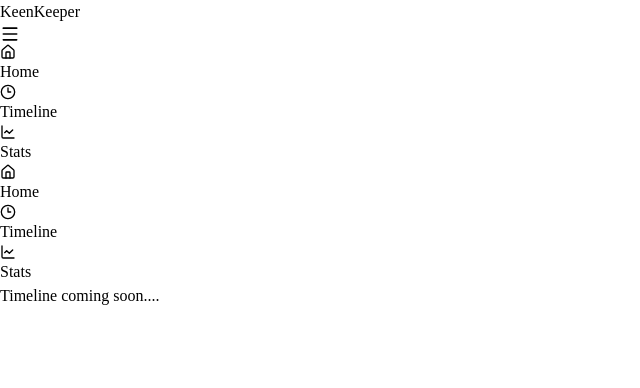
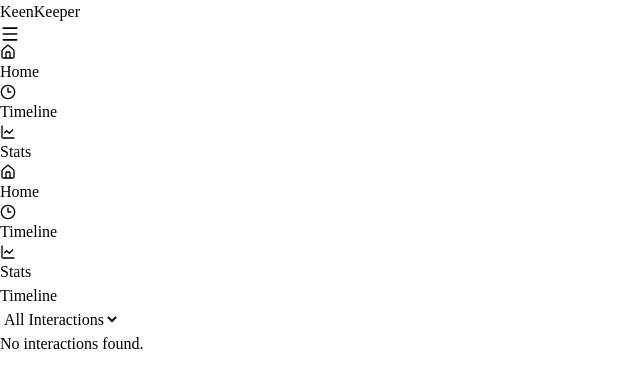
Before and after one commit to arnobpaul46/assignment-seven, a React (Vite) app: page /timeline in a window 1280 px wide. Shown: the top 388 px of the page, without its empty margins (0-640 px from the left). Built offline with nearby package versions, Linux system fonts and the light colour scheme.

Commit message:
Timeline section   done

```diff
--- a/src/App.jsx
+++ b/src/App.jsx
@@ -4,6 +4,8 @@
 
 const App = () => {
   const [friends, setFriends] = useState([])
+  const [timeline, setTimeline] = useState([])
+
 
   useEffect(() => {
     fetch("/friends.json")
@@ -11,12 +13,20 @@
       .then(data => setFriends(data));
   }, []);
 
-
+  const addTimelineEvent = (type, friendName) => {
+    const newEvent = {
+      id: Date.now(),
+      type,
+      friendName,
+      date: new Date().toLocaleDateString()
+    };
+    setTimeline([newEvent, ...timeline]);
+  };
   return (
     <>
       <Navbar />
 
-      <Outlet context={[friends]} />
+      <Outlet context={[friends, timeline, addTimelineEvent]} />
     </>
   )
 }
--- a/src/component/FriendDetails/FriendDetails.jsx
+++ b/src/component/FriendDetails/FriendDetails.jsx
@@ -4,7 +4,7 @@
 
 const FriendDetails = () => {
     const { id } = useParams();
-    const [friends] = useOutletContext();
+    const [friends, timeline, addTimelineEvent] = useOutletContext();
 
 
     const friend = friends.find(f => f.id === Number(id));
@@ -108,13 +108,13 @@
                     <div className="card bg-base-100 shadow p-5 hover:shadow-lg transition">
                         <h3 className="font-semibold mb-3 text-2xl">Quick Check-In</h3>
                         <div className="grid grid-cols-3 gap-3">
-                            <button className="btn btn-outline flex flex-col h-18 hover:scale-105 hover:border-success transition">
+                            <button  onClick={() =>{ addTimelineEvent("Call", friend.name);alert("added");}} className="btn btn-outline flex flex-col h-18 hover:scale-105 hover:border-success transition">
                                 <Phone size={20} /> Call
                             </button>
-                            <button className="btn btn-outline flex flex-col h-18 hover:scale-105 hover:border-success transition">
+                            <button onClick={() =>{ addTimelineEvent("Text", friend.name);alert("added");}} className="btn btn-outline flex flex-col h-18 hover:scale-105 hover:border-success transition">
                                 <MessageSquare size={20} /> Text
                             </button>
-                            <button className="btn btn-outline flex flex-col h-18 hover:scale-105 hover:border-success transition">
+                            <button onClick={() => {addTimelineEvent("Video", friend.name); alert("added");}} className="btn btn-outline flex flex-col h-18 hover:scale-105 hover:border-success transition">
                                 <Video size={20} /> Video
                             </button>
                         </div>
--- a/src/component/Navbar/Navbar.jsx
+++ b/src/component/Navbar/Navbar.jsx
@@ -16,7 +16,7 @@
 
                 {/* Left */}
                 <div className="flex-1">
-                    <NavLink to="/" className="text-lg md:text-xl font-bold">Keen<span className="text-success">Keeper</span></NavLink>
+                    <NavLink to="/" className="text-2xl md:text-3xl font-bold">Keen<span className="text-success">Keeper</span></NavLink>
                 </div>
 
                 {/* Mobile Section */}
--- a/src/pages/TimeLine.jsx
+++ b/src/pages/TimeLine.jsx
@@ -1,12 +1,65 @@
-import React from 'react'
+import React, { useState } from 'react'
+import { useOutletContext } from 'react-router-dom';
+import { Phone, MessageSquare, Video, History } from 'lucide-react';
 
 const TimeLine = () => {
+  const [friends, timeline] = useOutletContext();
+
+
+  const [filter, setFilter] = useState("All Interactions");
+
+  const filteredTimeline = timeline.filter(event => {
+    if (filter === "All Interactions") return true;
+    return event.type === filter;
+  });
+
+  const getIcon = (type) => {
+    if (type === "Call") return <Phone className="text-gray-400" size={24} />;
+    if (type === "Text") return <MessageSquare className="text-gray-400" size={24} />;
+    if (type === "Video") return <Video className="text-gray-400" size={24} />;
+    return <History className="text-gray-400" size={24} />;
+  };
+
   return (
-    <>
-    <h1>Timeline coming soon....</h1>
+    <div className="w-[80%] mx-auto mt-10">
+      <h1 className="text-4xl font-bold mb-6">Timeline</h1>
 
-    </>
-  )
-}
+      {/* Filter dropdown */}
+      <div className="mb-8">
+        <select
+          className="select select-bordered w-full max-w-xs bg-base-200"
+          value={filter}
+          onChange={(e) => setFilter(e.target.value)}
+        >
+          <option value="All Interactions">All Interactions</option>
+          <option value="Call">Calls</option>
+          <option value="Text">Texts</option>
+          <option value="Video">Videos</option>
+        </select>
+      </div>
 
-export default TimeLine
+      {/* Timeline  */}
+      <div className="space-y-4">
+        {filteredTimeline.length === 0 ? (
+          <p className="text-gray-500 italic">No {filter !== "All Interactions" ? filter.toLowerCase() : ""} interactions found.</p>
+        ) : (
+          filteredTimeline.map((event) => (
+            <div key={event.id} className="flex items-center gap-4 p-4 border border-blue-400 border-dashed rounded-md bg-base-100 hover:shadow-md transition">
+              <div className="p-2 bg-base-200 rounded-lg">
+                {getIcon(event.type)}
+              </div>
+              <div>
+                <h3 className="font-semibold text-lg">
+                  {event.type} <span className="font-normal text-gray-500">with {event.friendName}</span>
+                </h3>
+                <p className="text-sm text-gray-400">{event.date}</p>
+              </div>
+            </div>
+          ))
+        )}
+      </div>
+    </div>
+  );
+};
+
+export default TimeLine;
```
